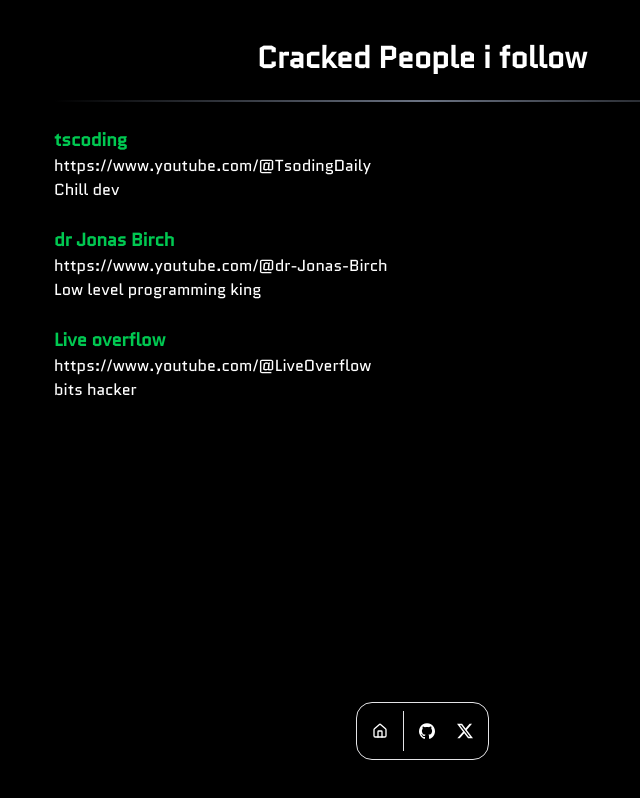
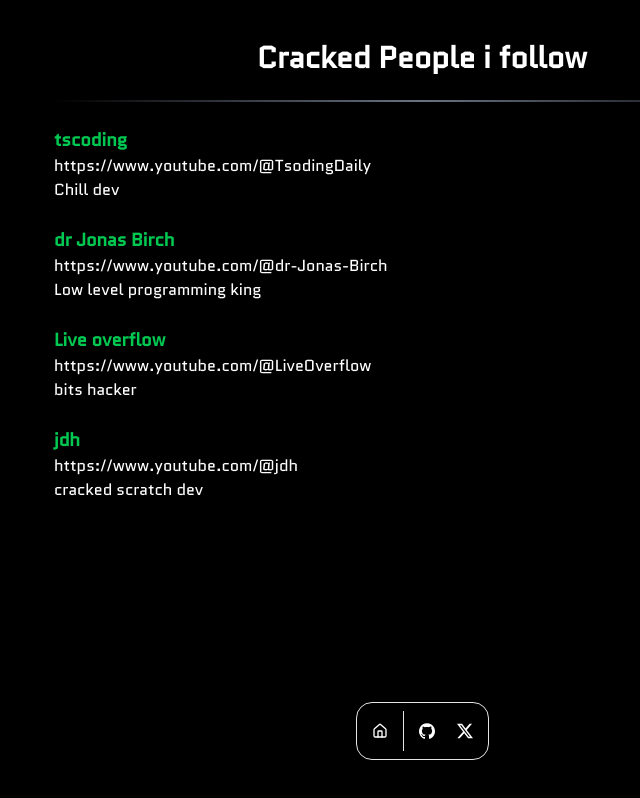
Before and after one commit to Yashwanth12321/Port, a Next.js app: page /learnings in a window 1280 px wide. Shown: the whole page, without its empty margins (218-858 px from the left). Built offline with nearby package versions, Linux system fonts and the light colour scheme.

Commit message:
added a cracked dev

```diff
--- a/src/data/cracked.ts
+++ b/src/data/cracked.ts
@@ -19,6 +19,11 @@ export const cracked:cracked[]=[
         name:"Live overflow",
         link:"https://www.youtube.com/@LiveOverflow",
         about:"bits hacker"
+    },
+    {
+        name:"jdh",
+        link:"https://www.youtube.com/@jdh",
+        about:"cracked scratch dev"
     }
 
 
```
